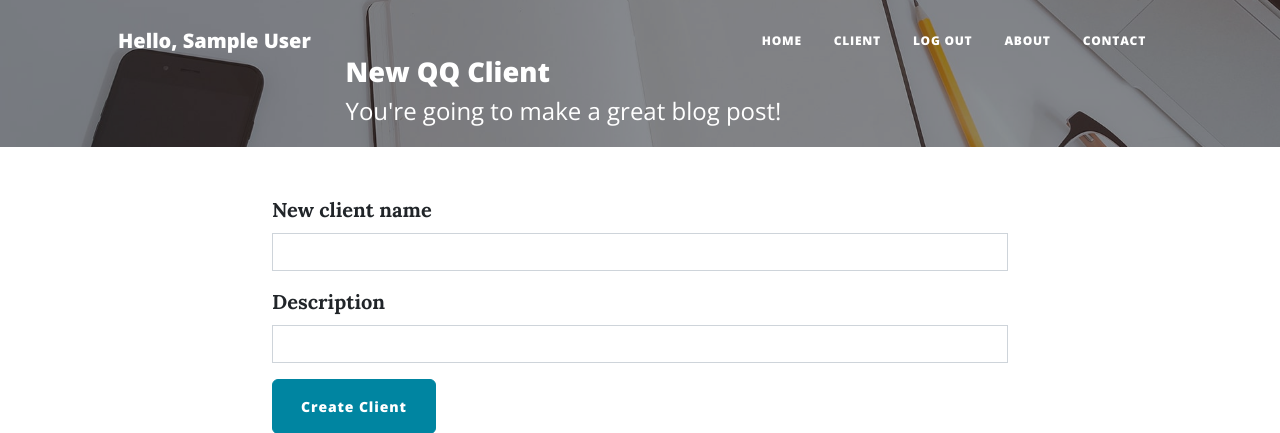
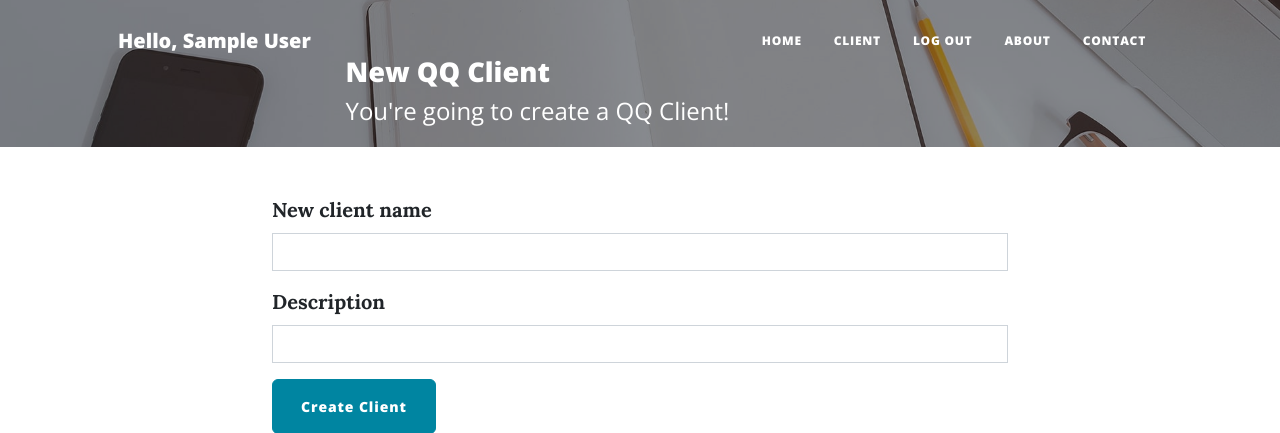
Before and after one commit to dlloigit36/QQ-machinery, a Flask app: page /new-client in a window 1280 px wide. Shown: the top 433 px of the page. Run offline with Flask 3, Linux system fonts and the light colour scheme; the visitor is signed in with stand-in values (Sample User, id 1); some libraries are stand-ins or nearby versions.

Commit message:
render to_do logic to make-client or part html

```diff
--- a/main.py
+++ b/main.py
@@ -198,6 +198,7 @@ def add_new_client():
     return render_template(
         "make-client.html",
         form=form,
+        to_do="create",
         current_user=current_user
     )
 
@@ -227,8 +228,8 @@ def add_new_part():
     return render_template(
         "make-part.html",
         form=create_part_form,
-        action="create",
         client=requested_client,
+        to_do="create",
         current_user=current_user
     )
 
@@ -263,7 +264,7 @@ def edit_client(client_id):
             flash(f'error: {msg}', 'error')
         else:
             return redirect(url_for("get_all_client"))
-    return render_template("make-client.html", form=edit_form, is_edit=True)
+    return render_template("make-client.html", form=edit_form, to_do="edit")
 
 
 # TODO: Use a decorator so only an admin user can delete a post
@@ -323,10 +324,9 @@ def edit_part(part_id):
             return redirect(url_for("get_client_part", client_id=requested_client.id))
     return render_template("make-part.html",
                            form=edit_form,
-                           action="edit",
                            client=requested_client,
                            current_user=current_user,
-                           is_edit=True
+                           to_do="edit"
                            )
 
 # TODO: Use a decorator so only an admin user can delete a part
--- a/templates/make-client.html
+++ b/templates/make-client.html
@@ -10,13 +10,13 @@ include "header.html" %}
     <div class="row gx-4 gx-lg-5 justify-content-center">
       <div class="col-md-10 col-lg-8 col-xl-7">
         <div class="page-heading">
-          {% if is_edit: %}
+          {% if to_do == "edit": %}
           <h1>Edit QQ Client</h1>
-          {% else: %}
+          {% elif to_do == "create": %}
           <h1>New QQ Client</h1>
           {% endif %}
           <span class="subheading"
-            >You're going to make a great blog post!</span
+            >You're going to {{ to_do }} a QQ Client!</span
           >
         </div>
       </div>
--- a/templates/make-part.html
+++ b/templates/make-part.html
@@ -10,13 +10,13 @@ include "header.html" %}
     <div class="row gx-4 gx-lg-5 justify-content-center">
       <div class="col-md-10 col-lg-8 col-xl-7">
         <div class="page-heading">
-          {% if is_edit: %}
+          {% if to_do == "edit": %}
           <h1>Edit QQ Part</h1>
-          {% else: %}
+          {% elif to_do == "create": %}
           <h1>New QQ Part</h1>
           {% endif %}
           <span class="subheading"
-            >You're going to {{ action }} part for {{ client.name }}</span
+            >You're going to {{ to_do }} part for {{ client.name }}</span
           >
         </div>
       </div>
```
